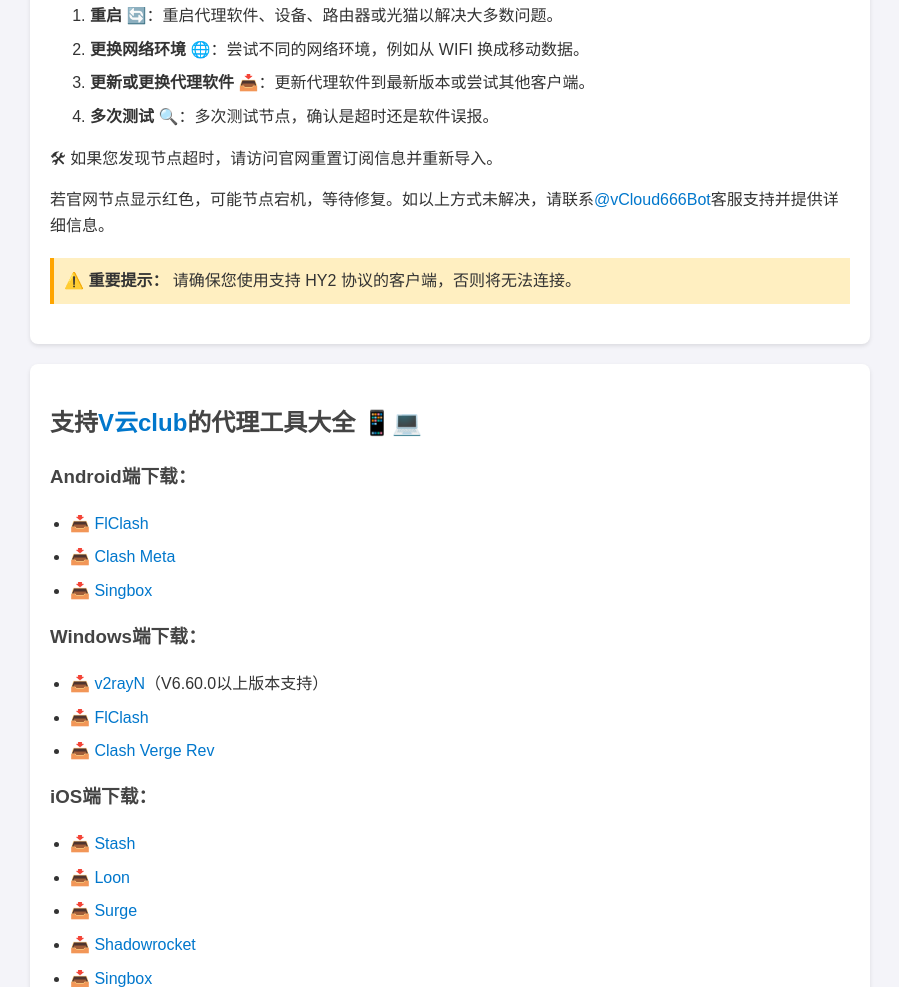
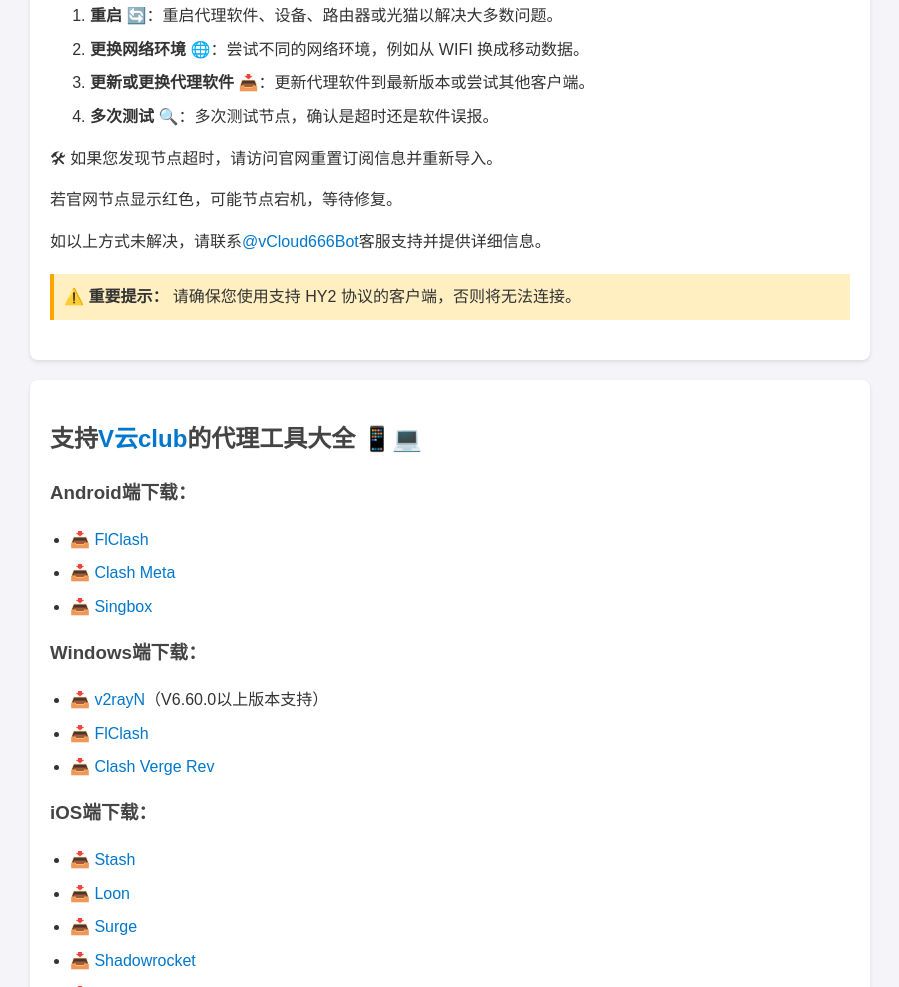
Before and after one commit to vvvcloud/zichazhinan, a plain HTML site: page index.html in a window 1280 px wide. Shown: the part 742-1729 px from the top of the page, without its empty margins (190-1089 px from the left). Drawn offline with Linux system fonts and the light colour scheme.

Commit message:
Update index.html

```diff
--- a/index.html
+++ b/index.html
@@ -115,7 +115,8 @@
             <li><strong>多次测试 🔍</strong>：多次测试节点，确认是超时还是软件误报。</li>
         </ol>
         <p>🛠 如果您发现节点超时，请访问官网重置订阅信息并重新导入。</p>
-        <p>若官网节点显示红色，可能节点宕机，等待修复。如以上方式未解决，请联系<a href="https://t.me/vCloud666Bot/" target="_blank">@vCloud666Bot</a>客服支持并提供详细信息。</p>
+        <p>若官网节点显示红色，可能节点宕机，等待修复。</p>
+        <p>如以上方式未解决，请联系<a href="https://t.me/vCloud666Bot/" target="_blank">@vCloud666Bot</a>客服支持并提供详细信息。</p>
 
         <div class="important">
             <strong>⚠️ 重要提示：</strong> 请确保您使用支持 HY2 协议的客户端，否则将无法连接。
```
